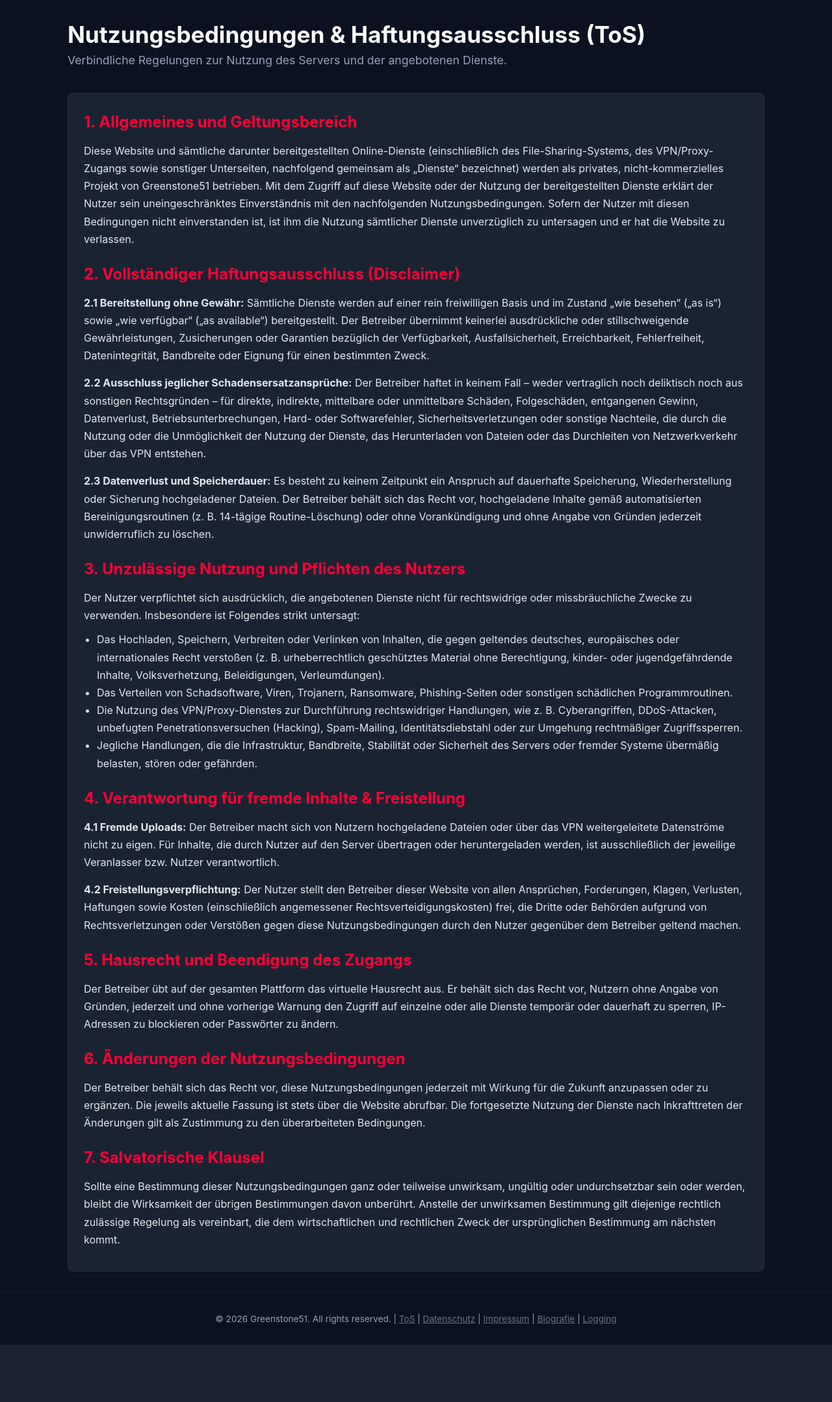
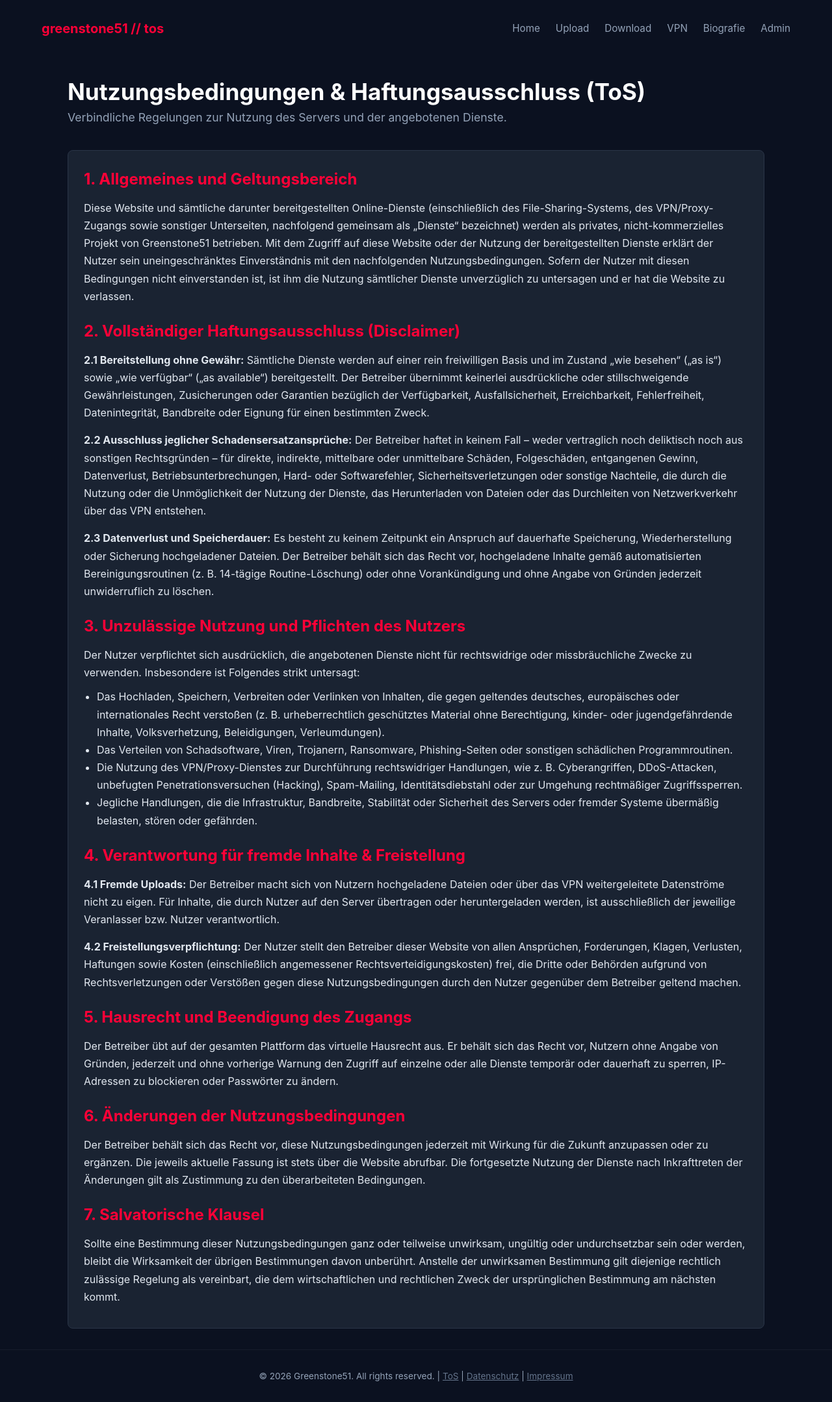
Before and after one commit to Greenstone51/Website, a Python web app: template templates/tos.html in a window 1280 px wide. Shown: the whole page at 65% size. Before the commit the page ends 2070 px from the top, so only its background shows below. Run offline with Jinja, Linux system fonts and the light colour scheme; the template is opened without the code that fills it, so the values that code supplies are empty.

Commit message:
Use shared header and footer macros

```diff
--- a/templates/tos.html
+++ b/templates/tos.html
@@ -5,13 +5,12 @@
     <meta name="viewport" content="width=device-width, initial-scale=1.0">
     <title>Greenstone51 // Nutzungsbedingungen (ToS)</title>
     <link rel="icon" type="image/svg+xml" href="/static/favicon.svg">
-    <link rel="stylesheet" href="/static/style.css?v=21">
+    <link rel="stylesheet" href="/static/style.css?v=22">
 </head>
 <body>
+    {% from 'partials/nav.html' import site_header, site_footer %}
 
-    {% set active_page = '' %}
-{% set page_label = 'tos' %}
-{% include 'partials/nav.html' %}
+    {{ site_header('', 'tos') }}
 
     <main>
         <div class="page-header">
@@ -70,14 +69,7 @@
         </div>
     </main>
 
-    <footer>
-        &copy; 2026 Greenstone51. All rights reserved. |
-        <a href="/tos" class="footer-link">ToS</a> |
-        <a href="/datenschutz" class="footer-link">Datenschutz</a> |
-        <a href="/impressum" class="footer-link">Impressum</a> |
-        <a href="/bio" class="footer-link">Biografie</a> |
-        <a href="/logging" class="footer-link">Logging</a>
-    </footer>
+    {{ site_footer() }}
 
 
 </body>
```
